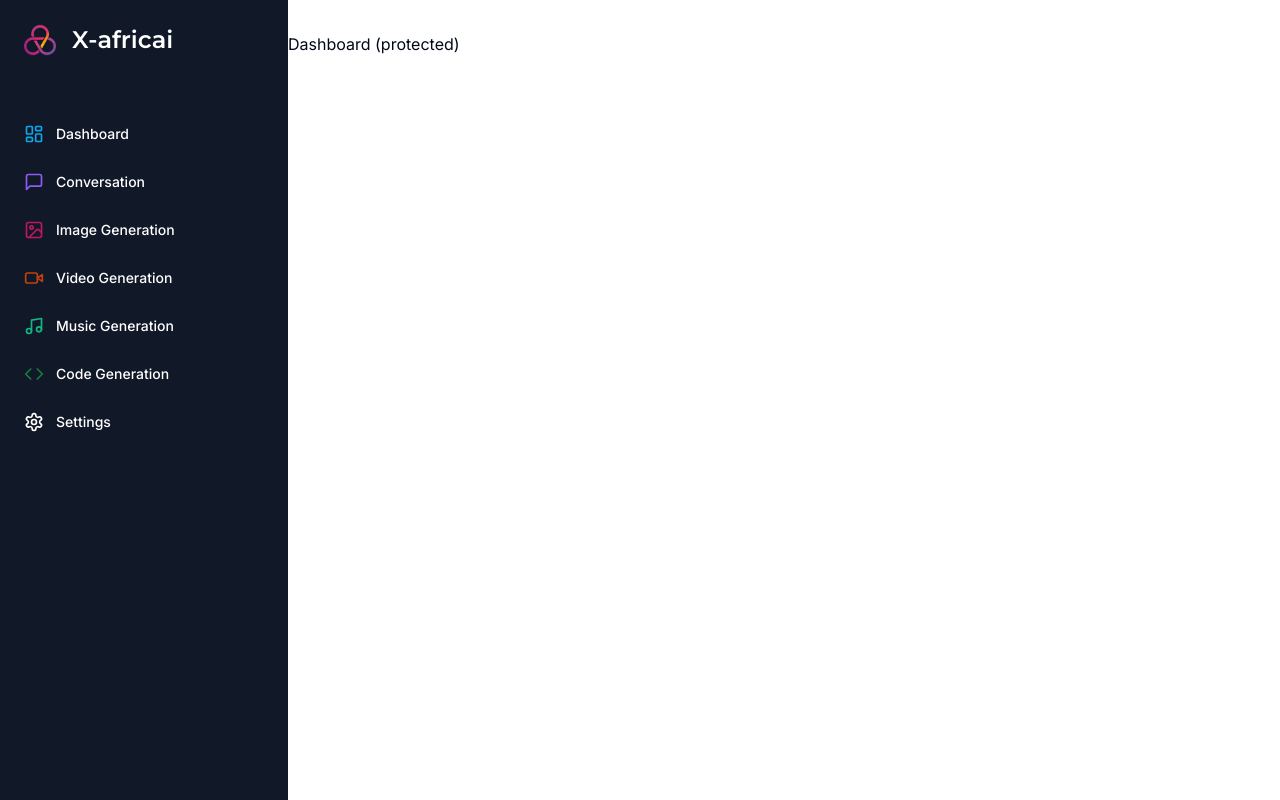
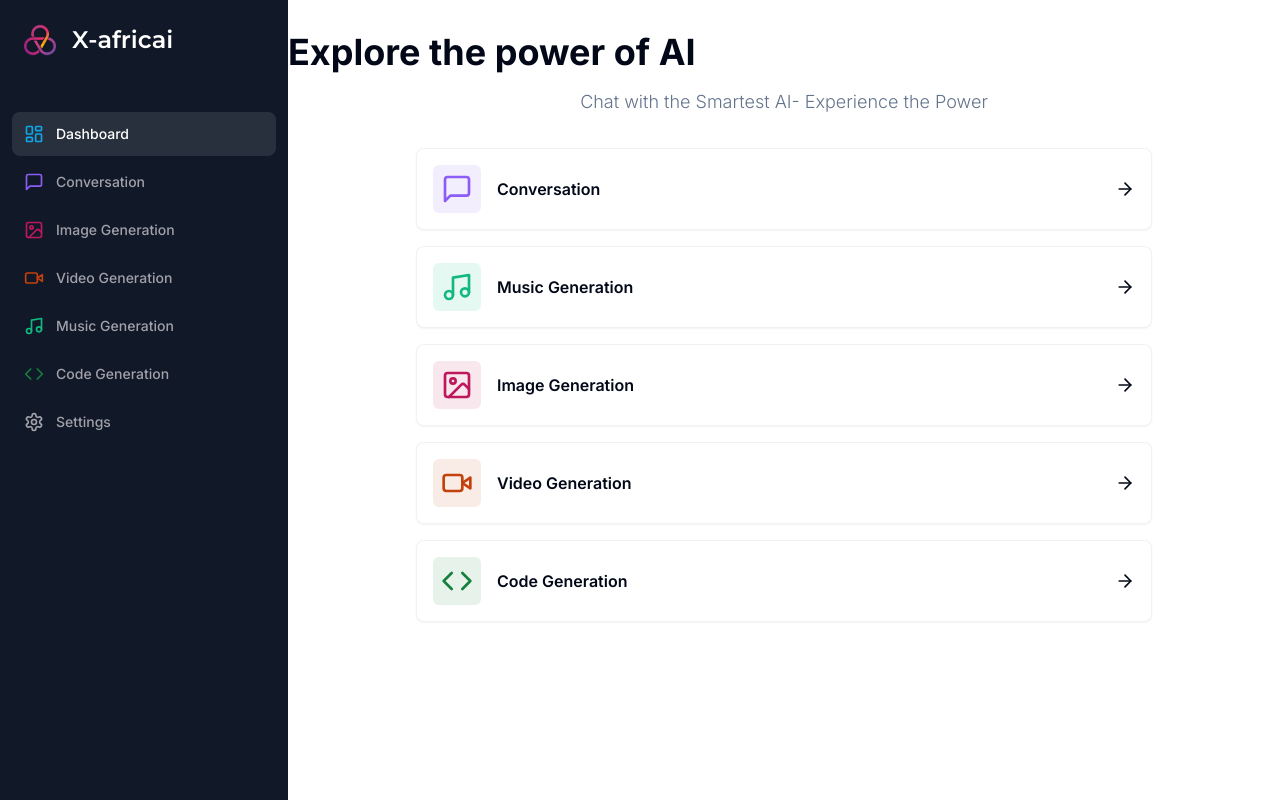
Before and after one commit to MICHAELKITH/SaaS-AI-platform, a Next.js app in the folder x-africai/: page /dashboard in a window 1280 px wide. Built offline with nearby package versions, Linux system fonts and the light colour scheme.

Commit message:
Add routes

```diff
--- a/x-africai/app/(dashboard)/(routes)/dashboard/page.tsx
+++ b/x-africai/app/(dashboard)/(routes)/dashboard/page.tsx
@@ -1,8 +1,72 @@
+"use client"
+import { ArrowRight } from "lucide-react";
+import { useRouter } from "next/navigation";
 
+import { Card } from "@/components/ui/card";
+import { cn } from "@/lib/utils";
+import {Code, ImageIcon, MessageSquare, Music, VideoIcon} from "lucide-react";
+const tools =[
+    {
+        label: "Conversation",
+        icon: MessageSquare,
+        color: "text-violet-500",
+        bgColor: "bg-violet-500/10",
+        href: "/conversation"
+    },
+    {
+        label: 'Music Generation',
+        icon: Music,
+        href: '/music',
+        color: "text-emerald-500",
+        bgColor: "bg-emerald-500/10",
+      },
+      {
+        label: 'Image Generation',
+        icon: ImageIcon,
+        color: "text-pink-700",
+        bgColor: "bg-pink-700/10",
+        href: '/image',
+      },
+      {
+        label: 'Video Generation',
+        icon: VideoIcon,
+        color: "text-orange-700",
+        bgColor: "bg-orange-700/10",
+        href: '/video',
+      },
+      {
+        label: 'Code Generation',
+        icon: Code,
+        color: "text-green-700",
+        bgColor: "bg-green-700/10",
+        href: '/code',
+      },
+
+]
 const DashboardPage = () => {
+    const router = useRouter();
   return (
     <div>
-      <p>Dashboard (protected)</p>
+      <div className="mb-8 space-y-4">
+        <h2 className="text-2xl md:text-4xl font-bold">Explore the power of AI</h2>
+
+        <p className="text-muted-foreground font-light text-sm md:text-lg text-center">Chat with the Smartest AI- Experience the Power</p>
+      </div>
+      <div className="px-4 md:px-20 lg:px-32 space-y-4">
+       {tools.map((tool) => (
+          <Card onClick={() => router.push(tool.href)} key={tool.href} className="p-4 border-black/5 flex items-center justify-between hover:shadow-md transition cursor-pointer">
+            <div className="flex items-center gap-x-4">
+              <div className={cn("p-2 w-fit rounded-md", tool.bgColor)}>
+                <tool.icon className={cn("w-8 h-8", tool.color)} />
+              </div>
+              <div className="font-semibold">
+                {tool.label}
+              </div>
+            </div>
+            <ArrowRight className="w-5 h-5" />
+          </Card>
+        ))}
+      </div>
     </div>
   );
 };
--- a/x-africai/components/mobile-sidebar.tsx
+++ b/x-africai/components/mobile-sidebar.tsx
@@ -1,11 +1,21 @@
 "use client";
-import React from "react";
+import {useEffect, useState} from "react";
 import { Button } from "@/components/ui/button";
 import { Menu } from "lucide-react";
 import { Sheet, SheetContent, SheetTrigger } from "./ui/sheet";
 import Sidebar from "./sidebar";
 // import { UserButton } from "@clerk/nextjs"
 const MobileSidebar = () => {
+    const [isMounted, setIsMounted] = useState(false);
+    useEffect(() => {
+      return () => {
+        setIsMounted(true)
+
+      };
+    }, []);
+    if(!isMounted){
+        return null
+    }
   return (
     <Sheet>
       <SheetTrigger>
--- a/x-africai/components/sidebar.tsx
+++ b/x-africai/components/sidebar.tsx
@@ -63,6 +63,7 @@
   },
 ];
 const Sidebar = () => {
+    const pathname = usePathname()
   return (
     <div className="space-y-4 py-4 flex flex-col h-full bg-[#111827] text-white">
       <div className="px-3 py-2 flex-1">
@@ -81,8 +82,8 @@
               key={route.href}
               href={route.href}
               className={cn(
-                "text-sm group flex p-3 w-full justify-start font-medium cursor-pointer hover:text-white hover:bg-white/10 rounded-lg transition"
-                // pathname === route.href ? "text-white bg-white/10" : "text-zinc-400",
+                "text-sm group flex p-3 w-full justify-start font-medium cursor-pointer hover:text-white hover:bg-white/10 rounded-lg transition",
+                pathname === route.href ? "text-white bg-white/10" : "text-zinc-400",
               )}
             >
               <div className="flex items-center flex-1">
--- /dev/null
+++ b/x-africai/components/ui/card.tsx
@@ -0,0 +1,79 @@
+import * as React from "react"
+
+import { cn } from "@/lib/utils"
+
+const Card = React.forwardRef<
+  HTMLDivElement,
+  React.HTMLAttributes<HTMLDivElement>
+>(({ className, ...props }, ref) => (
+  <div
+    ref={ref}
+    className={cn(
+      "rounded-lg border bg-card text-card-foreground shadow-sm",
+      className
+    )}
+    {...props}
+  />
+))
+Card.displayName = "Card"
+
+const CardHeader = React.forwardRef<
+  HTMLDivElement,
+  React.HTMLAttributes<HTMLDivElement>
+>(({ className, ...props }, ref) => (
+  <div
+    ref={ref}
+    className={cn("flex flex-col space-y-1.5 p-6", className)}
+    {...props}
+  />
+))
+CardHeader.displayName = "CardHeader"
+
+const CardTitle = React.forwardRef<
+  HTMLParagraphElement,
+  React.HTMLAttributes<HTMLHeadingElement>
+>(({ className, ...props }, ref) => (
+  <h3
+    ref={ref}
+    className={cn(
+      "text-2xl font-semibold leading-none tracking-tight",
+      className
+    )}
+    {...props}
+  />
+))
+CardTitle.displayName = "CardTitle"
+
+const CardDescription = React.forwardRef<
+  HTMLParagraphElement,
+  React.HTMLAttributes<HTMLParagraphElement>
+>(({ className, ...props }, ref) => (
+  <p
+    ref={ref}
+    className={cn("text-sm text-muted-foreground", className)}
+    {...props}
+  />
+))
+CardDescription.displayName = "CardDescription"
+
+const CardContent = React.forwardRef<
+  HTMLDivElement,
+  React.HTMLAttributes<HTMLDivElement>
+>(({ className, ...props }, ref) => (
+  <div ref={ref} className={cn("p-6 pt-0", className)} {...props} />
+))
+CardContent.displayName = "CardContent"
+
+const CardFooter = React.forwardRef<
+  HTMLDivElement,
+  React.HTMLAttributes<HTMLDivElement>
+>(({ className, ...props }, ref) => (
+  <div
+    ref={ref}
+    className={cn("flex items-center p-6 pt-0", className)}
+    {...props}
+  />
+))
+CardFooter.displayName = "CardFooter"
+
+export { Card, CardHeader, CardFooter, CardTitle, CardDescription, CardContent }
```
